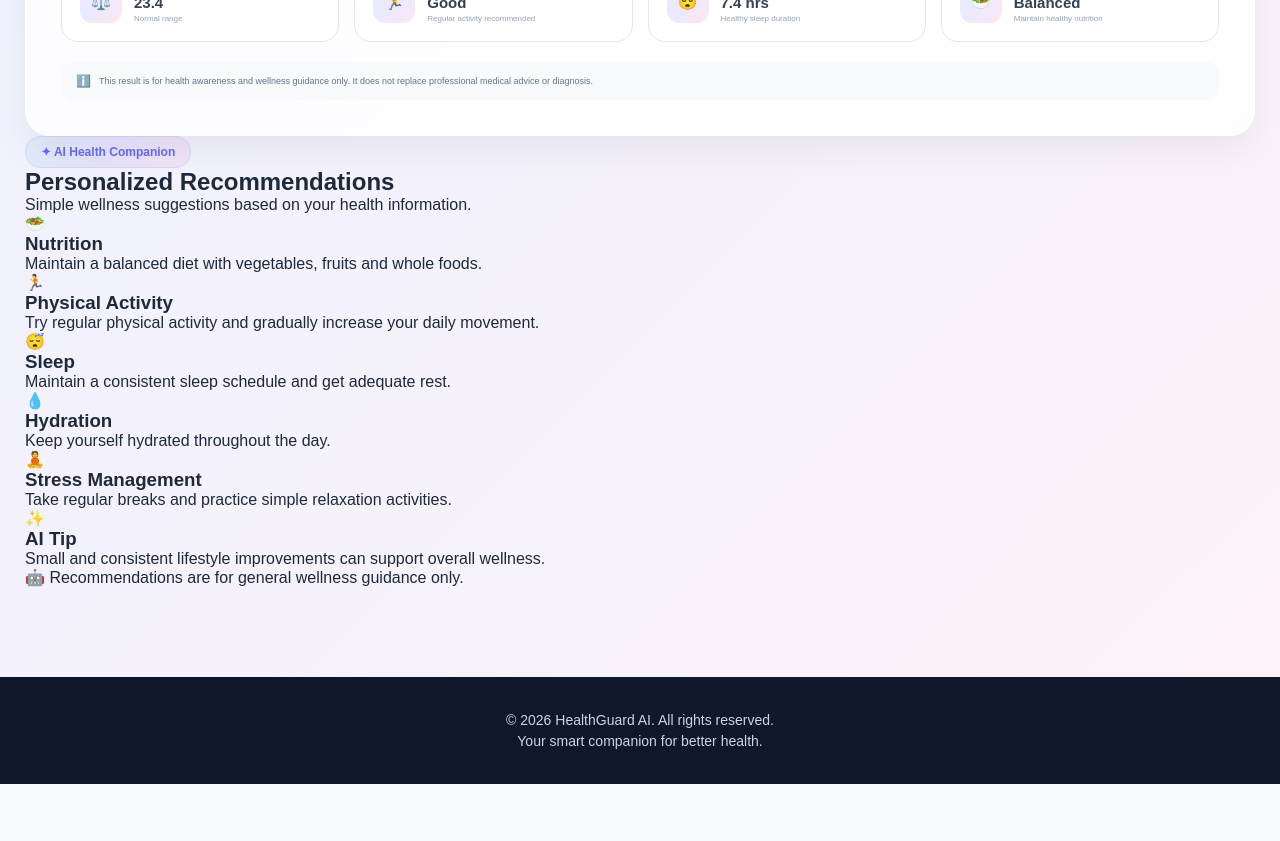
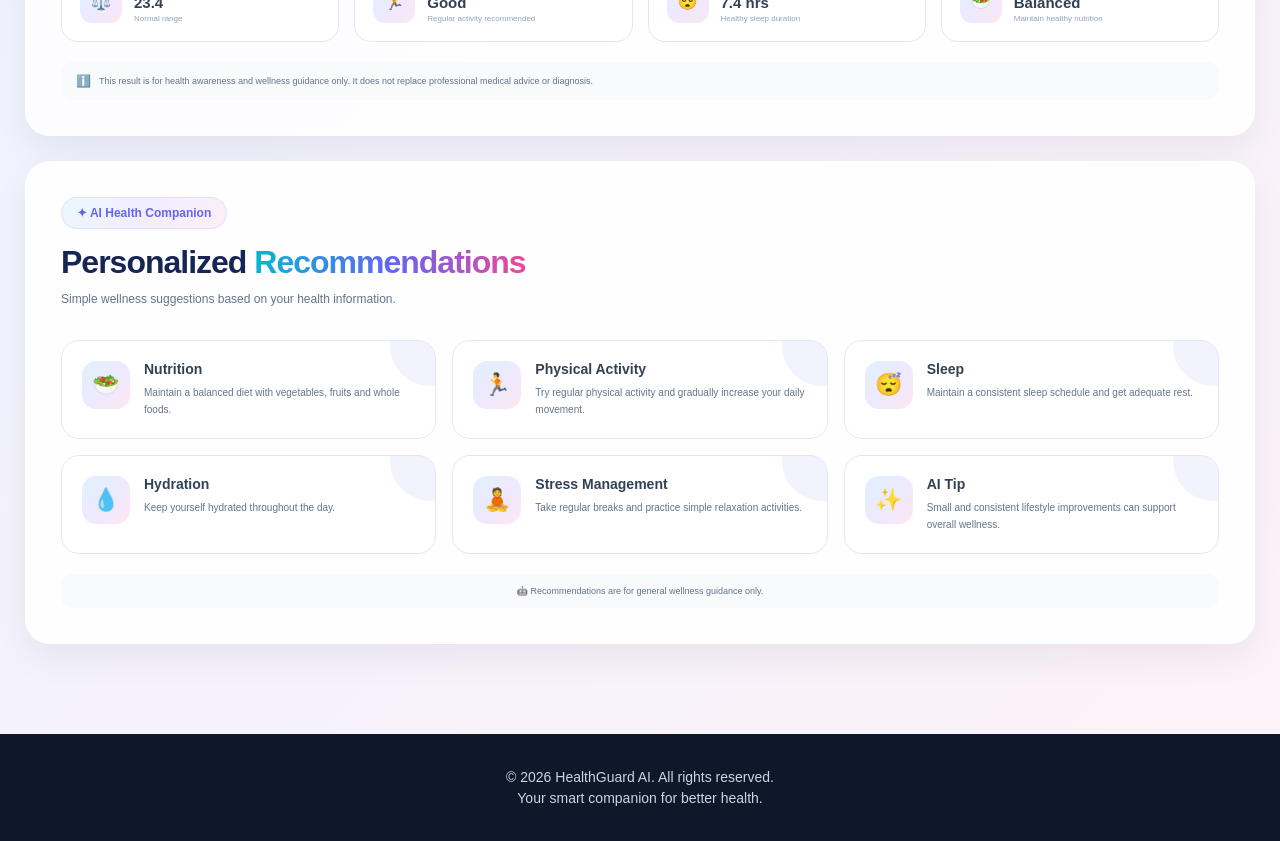
Before and after one commit to dibeyendu-dev/HealthGuard-AI, a React (Vite) app: page /dashboard in a window 1280 px wide. Shown: the part 2480-3321 px from the top of the page. Before the commit the page ends 3264 px from the top, so only its background shows below. Built offline with nearby package versions, Linux system fonts and the light colour scheme.

Commit message:
Recomendation css and AI recomendation css added

```diff
--- a/src/css/dashboard.css
+++ b/src/css/dashboard.css
@@ -1079,3 +1079,143 @@ html {
         font-size: 29px;
     }
 }
+/* =================================================RECOMENDATION CSS================================================== */
+.recommendations-section {
+  margin-top: 25px;
+  padding: 35px;
+  border-radius: 25px;
+  background: rgba(255,255,255,.88);
+  border: 1px solid rgba(255,255,255,.9);
+  box-shadow: 0 15px 35px rgba(15,23,42,.06);
+}
+
+.recommendations-header {
+  margin-bottom: 30px;
+}
+
+.recommendations-header h2 {
+  margin-top: 15px;
+  color: #172554;
+  font-size: 32px;
+  letter-spacing: -1px;
+}
+
+.recommendations-header h2 span {
+  background: linear-gradient(
+    90deg,
+    #06b6d4,
+    #6366f1,
+    #ec4899
+  );
+  -webkit-background-clip: text;
+  -webkit-text-fill-color: transparent;
+}
+
+.recommendations-header p {
+  margin-top: 8px;
+  color: #64748b;
+  font-size: 12px;
+  line-height: 1.7;
+}
+
+.recommendations-grid {
+  display: grid;
+  grid-template-columns: repeat(3, 1fr);
+  gap: 16px;
+}
+
+.ai-note {
+  margin-top: 20px;
+  padding: 12px 15px;
+  border-radius: 12px;
+  color: #64748b;
+  background: #f8fafc;
+  font-size: 9px;
+  text-align: center;
+}
+.recommendation-card {
+  display: flex;
+  align-items: flex-start;
+  gap: 14px;
+  padding: 20px;
+  border: 1px solid #e2e8f0;
+  border-radius: 18px;
+  background: #ffffff;
+  transition: .35s ease;
+  position: relative;
+  overflow: hidden;
+}
+
+.recommendation-card::before {
+  content: "";
+  position: absolute;
+  width: 80px;
+  height: 80px;
+  top: -35px;
+  right: -35px;
+  border-radius: 50%;
+  background: rgba(99,102,241,.08);
+  transition: .4s ease;
+}
+
+.recommendation-card:hover {
+  transform: translateY(-7px);
+  border-color: rgba(99,102,241,.2);
+  box-shadow: 0 15px 30px rgba(79,70,229,.09);
+}
+
+.recommendation-card:hover::before {
+  transform: scale(1.8);
+}
+
+.recommendation-icon {
+  width: 48px;
+  height: 48px;
+  display: grid;
+  place-items: center;
+  flex-shrink: 0;
+  border-radius: 14px;
+  background: linear-gradient(
+    135deg,
+    #e0f2fe,
+    #ede9fe,
+    #fce7f3
+  );
+  font-size: 22px;
+  transition: .4s ease;
+}
+
+.recommendation-card:hover .recommendation-icon {
+  transform: rotate(-7deg) scale(1.08);
+}
+
+.recommendation-card h3 {
+  color: #334155;
+  font-size: 14px;
+  margin-bottom: 7px;
+}
+
+.recommendation-card p {
+  color: #64748b;
+  font-size: 10px;
+  line-height: 1.7;
+}
+@media (max-width: 900px) {
+  .recommendations-grid {
+    grid-template-columns: repeat(2, 1fr);
+  }
+}
+
+@media (max-width: 600px) {
+  .recommendations-section {
+    padding: 25px 18px;
+  }
+
+  .recommendations-grid {
+    grid-template-columns: 1fr;
+  }
+
+  .recommendations-header h2 {
+    font-size: 28px;
+  }
+}
```
